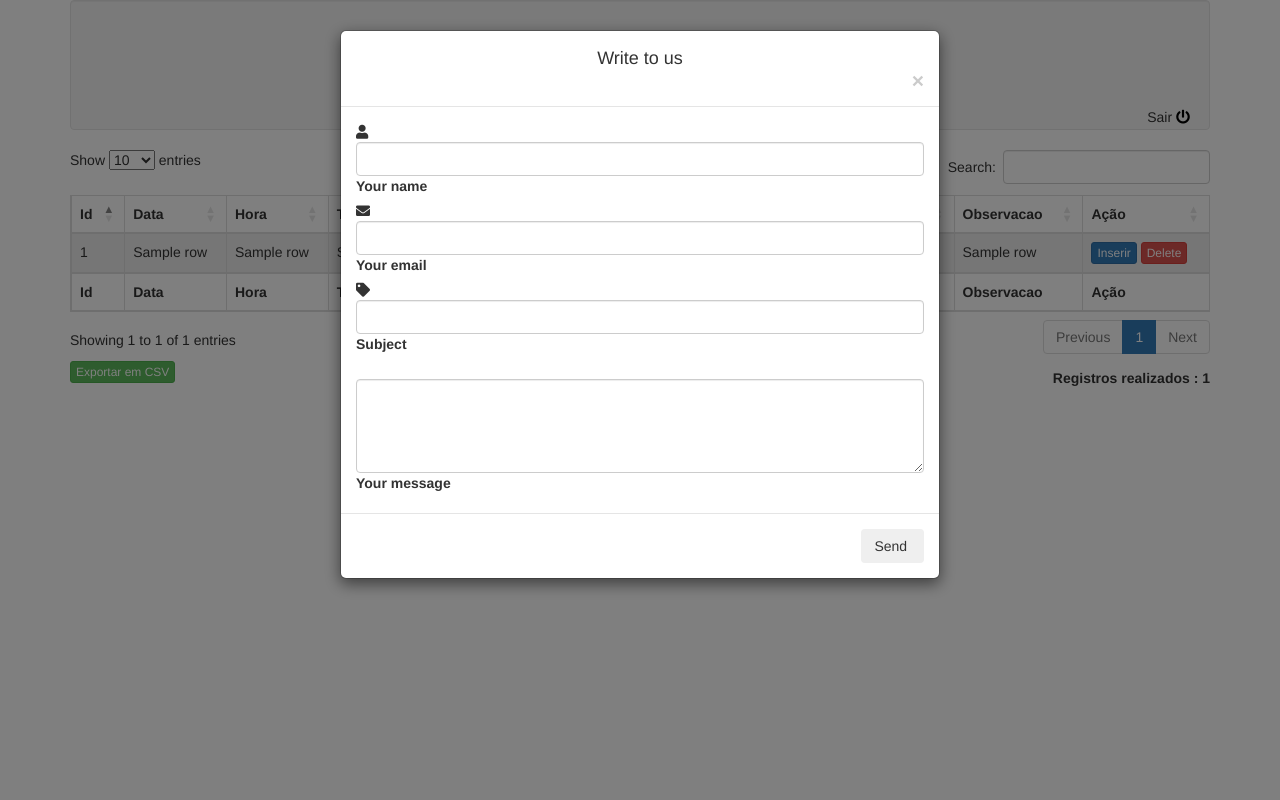
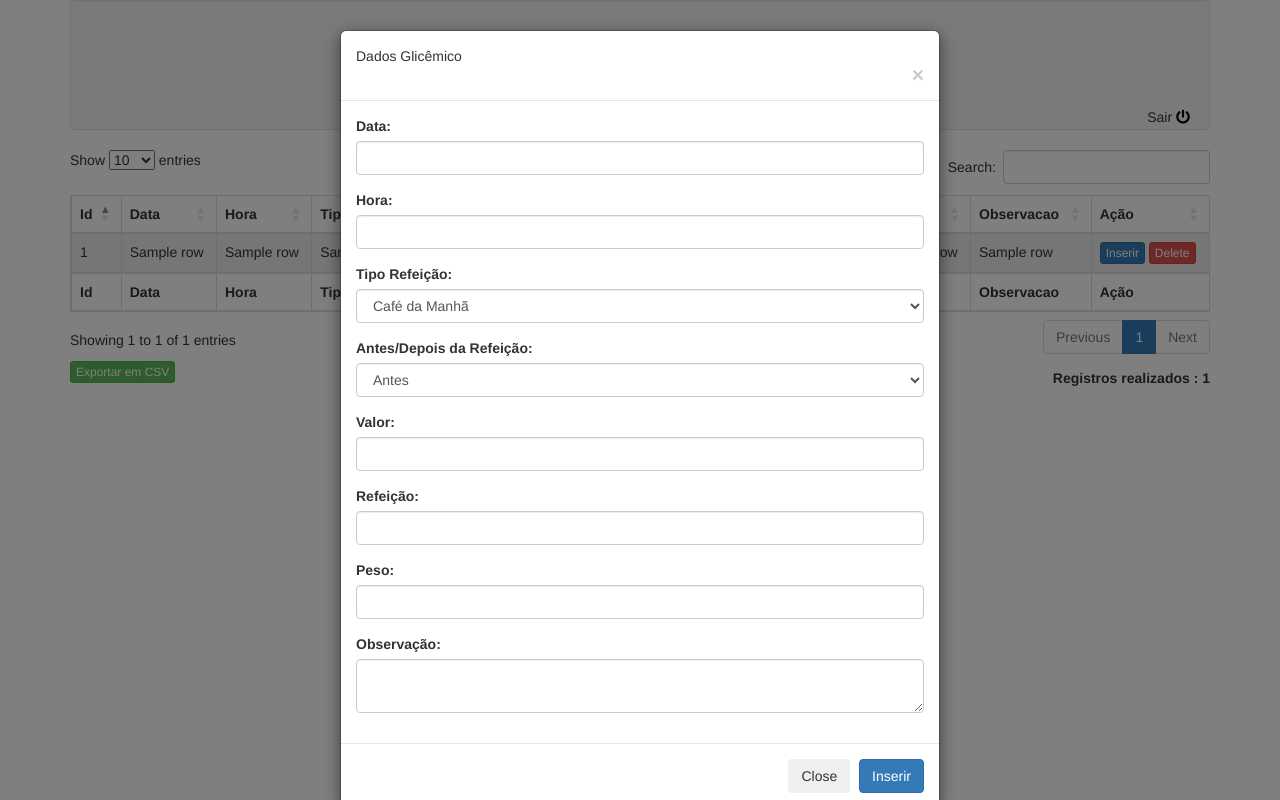
Before and after one commit to hebersonaguiar/controleglicemico, a Flask app: template templates/controle.html in a window 1280 px wide, after a click on "Inserir". Run offline with Flask 2, Linux system fonts and the light colour scheme; the template is opened without the code that fills it: most values are stand-ins (such as "Sample title", 1, 10 or a date in 2020); parts of the project's set-up code (start-up, migrations or seed data) failed here and were passed over; some libraries are stand-ins or nearby versions.

Commit message:
Alterando main

```diff
--- a/templates/controle.html
+++ b/templates/controle.html
@@ -40,9 +40,10 @@
                            <th>Data</th>
                            <th>Hora</th>
                            <th>Tipo de Refeição</th>
-                           <th>Antes ou Depois da Refeição</th>
+                           <th>Antes/Depois da Refeição</th>
                            <th>Valor</th>
                            <th>Refeicao</th>
+                           <th>Peso</th>
                            <th>Observacao</th>
                            <th>Ação</th>
                         </tr>
@@ -58,6 +59,7 @@
                            <td>{{row.5}}</td>
                            <td>{{row.6}}</td>
                            <td>{{row.7}}</td>
+                           <td>{{row.8}}</td>
                            <td>
                               <a href="" class="btn btn-primary btn-xs" data-toggle="modal" data-target="#insert-modal">Inserir</a>
                               <a style="text-decoration: none;" href="/delete/{{row.0}}" class="btn btn-danger btn-xs" onclick="return confirm('Deseja deletar?')">Delete</a>
@@ -71,9 +73,10 @@
                            <th>Data</th>
                            <th>Hora</th>
                            <th>Tipo de Refeição</th>
-                           <th>Antes ou Depois da Refeição</th>
+                           <th>Antes/Depois da Refeição</th>
                            <th>Valor</th>
                            <th>Refeicao</th>
+                           <th>Peso</th>
                            <th>Observacao</th>
                            <th>Ação</th>
                         </tr>
@@ -87,44 +90,66 @@
          </div>
          {% endblock %}
       </div>
-      <div class="modal fade" id="insert-modal" tabindex="-1" role="dialog" aria-labelledby="myModalLabel"
-      aria-hidden="true">
+      <div class="modal fade" id="insert-modal" tabindex="-1" role="dialog" aria-labelledby="exampleModalLabel" aria-hidden="true">
          <div class="modal-dialog" role="document">
            <div class="modal-content">
-            <div class="modal-header text-center">
-            <h4 class="modal-title w-100 font-weight-bold">Write to us</h4>
+             <div class="modal-header">
+               <h5 class="modal-title" id="exampleModalLabel">Dados Glicêmico</h5>
                <button type="button" class="close" data-dismiss="modal" aria-label="Close">
                  <span aria-hidden="true">&times;</span>
                </button>
              </div>
-            <div class="modal-body mx-3">
-            <div class="md-form mb-5">
-               <i class="fas fa-user prefix grey-text"></i>
-               <input type="text" id="form34" class="form-control validate">
-               <label data-error="wrong" data-success="right" for="form34">Your name</label>
+             <div class="modal-body">
+               <form>
+                 <div class="form-group">
+                   <label for="data" class="col-form-label">Data:</label>
+                   <input type="text" class="form-control" id="data" required>
                  </div>
-
-            <div class="md-form mb-5">
-               <i class="fas fa-envelope prefix grey-text"></i>
-               <input type="email" id="form29" class="form-control validate">
-               <label data-error="wrong" data-success="right" for="form29">Your email</label>
+                 <div class="form-group">
+                   <label for="hora" class="col-form-label">Hora:</label>
+                   <input type="text" class="form-control" id="hora" required>
                  </div>
-
-            <div class="md-form mb-5">
-               <i class="fas fa-tag prefix grey-text"></i>
-               <input type="text" id="form32" class="form-control validate">
-               <label data-error="wrong" data-success="right" for="form32">Subject</label>
+                 <div class="form-group">
+                   <label for="tipo_refeicao" class="col-form-label">Tipo Refeição:</label>
+                   <!-- <input type="text" class="form-control" id="tipo_refeicao" required> -->
+                   <select class="form-control" id="tipo_refeicao" required>
+                     <option value="Café da Manhã">Café da Manhã</option>
+                     <option value="Lanche da Manhã">Lanche da Manhã</option>
+                     <option value="Almoço">Almoço</option>
+                     <option value="Lanche da Tarde">Lanche da Tarde</option>
+                     <option value="Janta">Janta</option>
+                     <option value="Ceia">Ceia</option>
+                   </select>
                  </div>
-
-            <div class="md-form">
-               <i class="fas fa-pencil prefix grey-text"></i>
-               <textarea type="text" id="form8" class="md-textarea form-control" rows="4"></textarea>
-               <label data-error="wrong" data-success="right" for="form8">Your message</label>
+                 <div class="form-group">
+                   <label for="antes_depois" class="col-form-label">Antes/Depois da Refeição:</label>
+                   <!-- <input type="text" class="form-control" id="antes_depois" required> -->
+                   <select class="form-control" id="antes_depois" required>
+                     <option value="Antes">Antes</option>
+                     <option value="Depois">Depois</option>
+                   </select>
                  </div>
-
+                 <div class="form-group">
+                   <label for="valor" class="col-form-label">Valor:</label>
+                   <input type="text" class="form-control" id="valor" required>
                  </div>
-            <div class="modal-footer d-flex justify-content-center">
-            <button class="btn btn-unique">Send <i class="fas fa-paper-plane-o ml-1"></i></button>
+                 <div class="form-group">
+                   <label for="refeicao" class="col-form-label">Refeição:</label>
+                   <input type="text" class="form-control" id="refeicao" required>
+                 </div>
+                 <div class="form-group">
+                   <label for="peso" class="col-form-label">Peso:</label>
+                   <input type="text" class="form-control" id="peso">
+                 </div>
+                 <div class="form-group">
+                   <label for="observacao" class="col-form-label">Observação:</label>
+                   <textarea class="form-control" id="observacao"></textarea>
+                 </div>
+               </form>
+             </div>
+             <div class="modal-footer">
+               <button type="button" class="btn btn-secondary" data-dismiss="modal">Close</button>
+               <button type="button" class="btn btn-primary">Inserir</button>
              </div>
            </div>
          </div>
```
Lines whose indentation alone changed are shown as unchanged.
